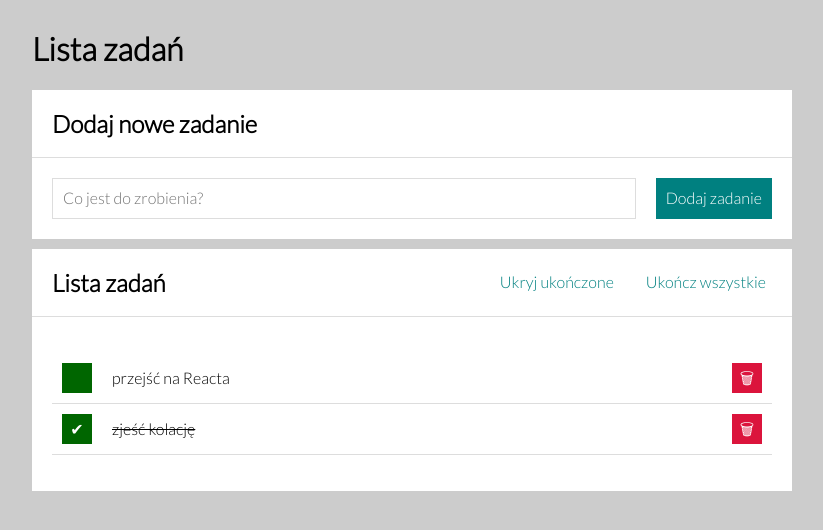
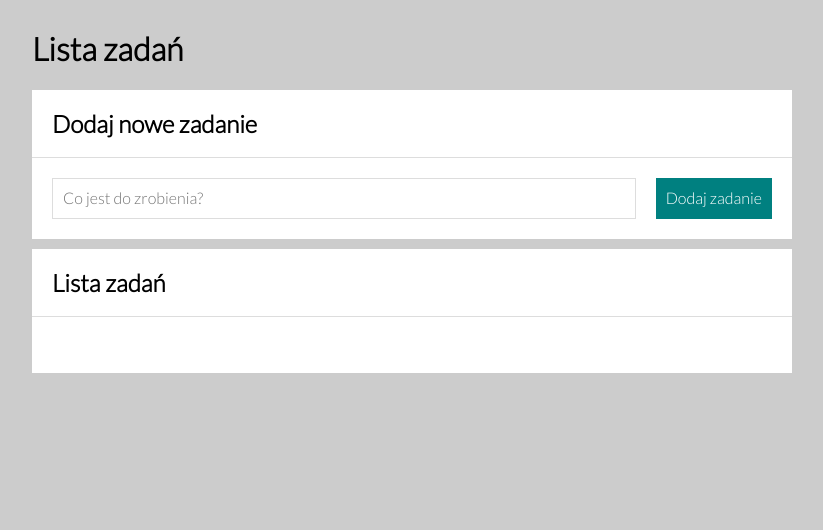
Before and after one commit to saimoNN37/ToDo-List-react, a React (Create React App) app: page / in a window 1280 px wide. Shown: the top 530 px of the page, without its empty margins (228-1051 px from the left). Built offline with nearby package versions, Linux system fonts and the light colour scheme.

Commit message:
added local storage

```diff
--- a/src/App.js
+++ b/src/App.js
@@ -4,14 +4,17 @@ import Buttons from "./Buttons";
 import Section from "./Section";
 import Container from "./Container";
 import Header from "./Header";
-import { useState } from "react";
+import { useEffect, useState } from "react";
 
 function App() {
   const [hideDone, setHideDone] = useState(false);
-  const [tasks, setTasks] = useState([
-    { id: 1, content: "przejść na Reacta", done: false },
-    { id: 2, content: "zjeść kolację", done: true },
-  ]);
+  const [tasks, setTasks] = useState(
+    JSON.parse(localStorage.getItem("tasks")) || []
+  );
+
+  useEffect(() => {
+    localStorage.setItem("tasks", JSON.stringify(tasks))
+  }, [tasks]);
 
   const toggleHideDone = () => {
     setHideDone(hideDone => !hideDone);
```
